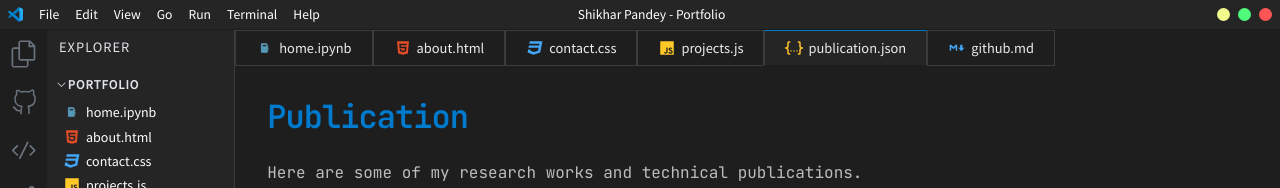
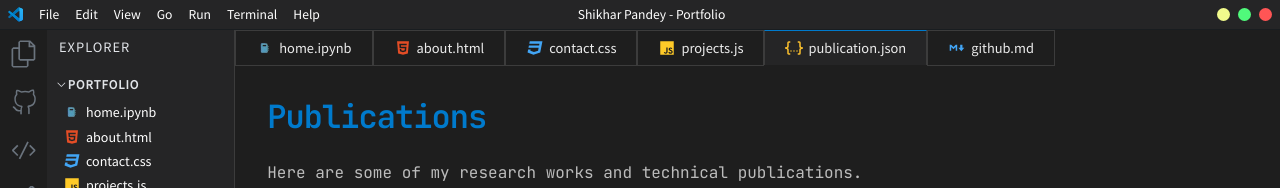
Before and after one commit to pandeyshikhar18/portfoliovs, a Next.js app: page /articles in a window 1280 px wide. Shown: the top 188 px of the page. Built offline with nearby package versions, Linux system fonts and the light colour scheme.

Commit message:
articles.tsx

```diff
--- a/pages/articles.tsx
+++ b/pages/articles.tsx
@@ -1,3 +1,4 @@
+// pages/articles.tsx
 import ArticleCard from '@/components/ArticleCard';
 import { Article } from '@/types';
 import styles from '@/styles/ArticlesPage.module.css';
@@ -9,7 +10,7 @@ interface ArticlesPageProps {
 const ArticlesPage = ({ articles }: ArticlesPageProps) => {
   return (
     <div className={styles.layout}>
-      <h1 className={styles.pageTitle}>Publication</h1>
+      <h1 className={styles.pageTitle}>Publications</h1>
       <p className={styles.pageSubtitle}>
         Here are some of my research works and technical publications.
       </p>
@@ -32,14 +33,13 @@ export async function getStaticProps() {
       url: 'https://ieeexplore.ieee.org/document/10593254',
       cover_image: '/logos/ieee.png',
       tags: ['IoT', 'Smart Agriculture', 'Resource Optimization'],
-      published_at: '2024-07-15', // now allowed
-      readable_publish_date: 'July 15, 2024', // now allowed
     },
+    // You can add more articles here in the future
   ];
 
   return {
     props: { title: 'Publications', articles: publications },
-    revalidate: 60,
+    revalidate: 60, // optional incremental static regeneration
   };
 }
 
```
